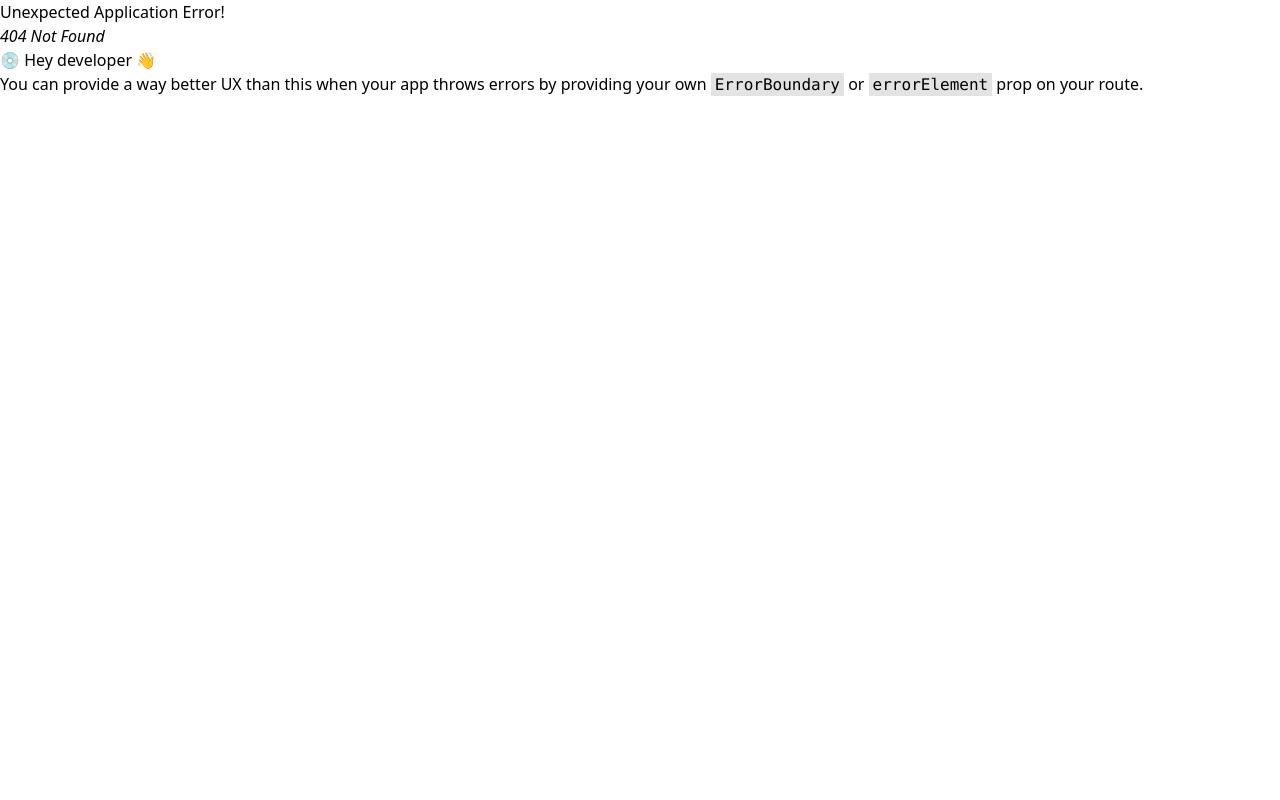
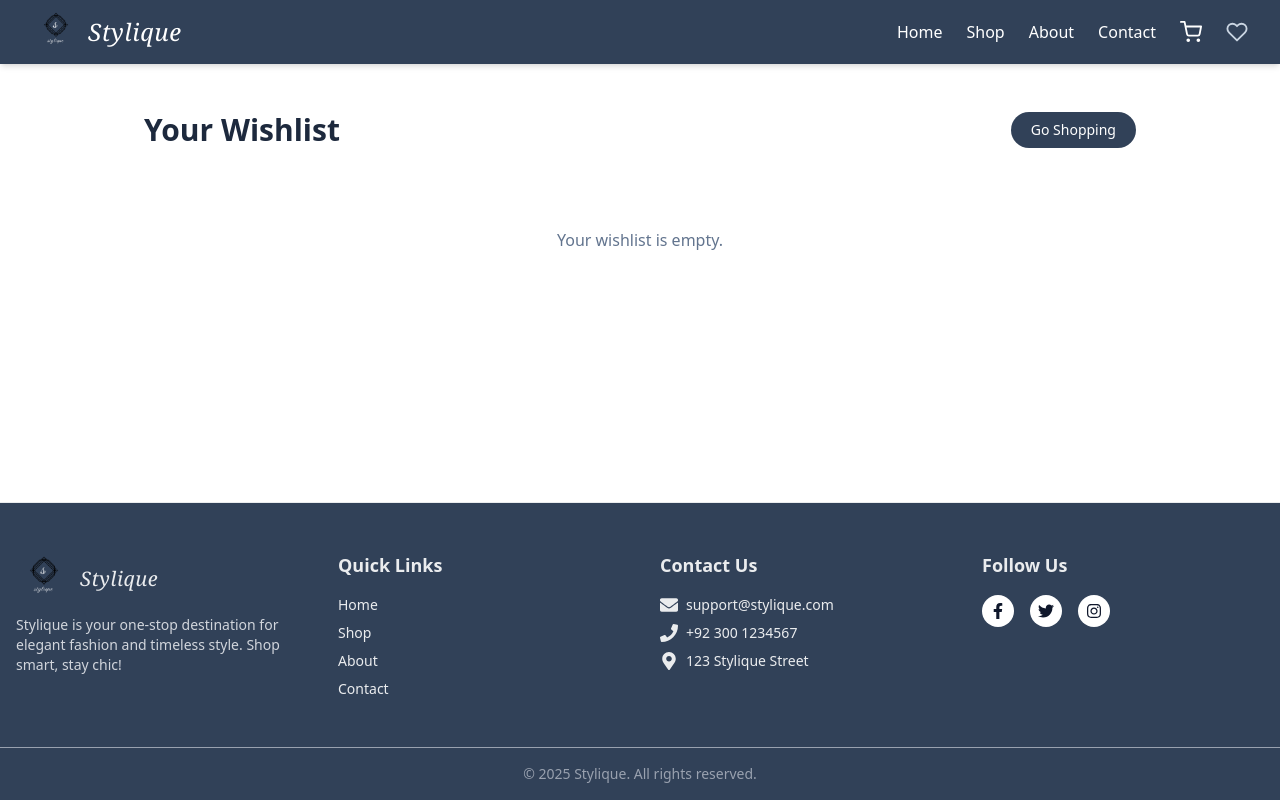
Before and after one commit to Maryam-Amir00/Stylique_E-Commerce_Website, a React (Vite) app: page /wishlist in a window 1280 px wide. Before the commit this address had no page. Built offline with nearby package versions, Linux system fonts and the light colour scheme.

Commit message:
Add Wishlist functionality by creating WishlistContext for state management; implement Wishlist page for viewing saved items; update ProductCard and ProductPage components to support adding/removing items from the wishlist; enhance Navbar with wishlist link and item count display.

```diff
--- a/src/Components/Navbar.jsx
+++ b/src/Components/Navbar.jsx
@@ -5,6 +5,9 @@ import { useLocation } from 'react-router-dom';
 import { FiShoppingCart, FiX, FiMenu } from 'react-icons/fi';
 import { useCart } from '../context/CartContext';
 import { Link } from 'react-router-dom';
+import { FiHeart } from 'react-icons/fi';
+import { useWishlist } from '../context/WishlistContext';
+
 
 
 const Navbar = () => {
@@ -13,9 +16,8 @@ const Navbar = () => {
   const [activeSection, setActiveSection] = useState('home');
   const { cart } = useCart();
   const totalItems = Array.isArray(cart) ? cart.length : 0;
-
-
-
+  const { wishlist } = useWishlist();
+  const totalWishlistItems = wishlist.length;
 
 
   const menuItems = [
@@ -106,6 +108,15 @@ const Navbar = () => {
                 </span>
               )}
             </Link>
+            <Link to="/wishlist" className={`relative ${location.pathname === '/wishlist' ? 'text-slate-300' : ''}`}>
+                <FiHeart size={22} className="cursor-pointer hover:text-slate-400 transition duration-300" />
+                {totalWishlistItems > 0 && (
+                  <span className="absolute -top-2 -right-2 bg-pink-500 text-white text-xs w-5 h-5 rounded-full flex items-center justify-center">
+                    {totalWishlistItems}
+                  </span>
+                )}
+              </Link>
+
 
           </div>
 
@@ -141,18 +152,26 @@ const Navbar = () => {
               {item.name}
             </NavLink>
           ))}
-          <div className="pt-3 border-t border-slate-600 flex">
-          <Link to="/cart" className={`relative ${location.pathname === '/cart' ? 'text-slate-300' : ''}`}>
+          <div className="pt-4 border-t border-slate-600 flex  gap-6 relative">
+            <Link to="/cart" className={`relative ${location.pathname === '/cart' ? 'text-slate-300' : ''}`}>
               <FiShoppingCart className="hover:text-slate-400" size={22} />
               {totalItems > 0 && (
-                <span className="absolute -top-1 left-4 bg-red-500 text-white text-xs w-5 h-5 rounded-full flex items-center justify-center">
+                <span className="absolute -top-2 -right-3 bg-red-500 text-white text-xs w-5 h-5 rounded-full flex items-center justify-center">
                   {totalItems}
                 </span>
               )}
             </Link>
 
+            <Link to="/wishlist" className={`relative ${location.pathname === '/wishlist' ? 'text-slate-300' : ''}`}>
+              <FiHeart size={22} className="cursor-pointer hover:text-slate-400 transition duration-300" />
+              {totalWishlistItems > 0 && (
+                <span className="absolute -top-2 -right-2 bg-pink-500 text-white text-xs w-5 h-5 rounded-full flex items-center justify-center">
+                  {totalWishlistItems}
+                </span>
+              )}
+            </Link>
+          </div>
 
-          </div>
         </div>
       )}
     </header>
--- a/src/Components/ProductCard.jsx
+++ b/src/Components/ProductCard.jsx
@@ -2,6 +2,8 @@ import React from 'react';
 import { Link } from 'react-router-dom';
 import { FiHeart } from 'react-icons/fi';
 import { useCart } from '../context/CartContext';
+import { useWishlist } from '../context/WishlistContext';
+
 
 
 const ProductCard = ({ product }) => {
@@ -12,6 +14,19 @@ const ProductCard = ({ product }) => {
     e.preventDefault();
     addToCart(product);
   };
+
+  const { wishlist, addToWishlist, removeFromWishlist } = useWishlist();
+  const isInWishlist = wishlist.some(item => item.id === product.id);
+
+  const toggleWishlist = (e) => {
+    e.preventDefault();
+    if (isInWishlist) {
+      removeFromWishlist(product.id);
+    } else {
+      addToWishlist(product);
+    }
+  };
+
 
 
   return (
@@ -45,9 +60,14 @@ const ProductCard = ({ product }) => {
           <button onClick={handleAddToCart} className="flex-1 bg-slate-700 text-white py-2 rounded-full text-sm font-semibold hover:bg-slate-600 transition">
             Add to Cart
           </button>
-          <button className="ml-3 text-gray-500 hover:text-red-500 transition">
-            <FiHeart className="text-xl" />
+          <button
+            onClick={toggleWishlist}
+            className="ml-3 transition text-xl"
+            title={isInWishlist ? "Remove from Wishlist" : "Add to Wishlist"}
+          >
+            <FiHeart className={isInWishlist ? "text-red-500" : "text-gray-400 hover:text-red-500"} />
           </button>
+
         </div>
       </div>
     </Link>
--- a/src/Pages/ProductPage.jsx
+++ b/src/Pages/ProductPage.jsx
@@ -2,10 +2,16 @@ import React, { useState } from 'react';
 import { useLoaderData, Link } from 'react-router-dom';
 import { FiHeart } from 'react-icons/fi';
 import { useCart } from '../context/CartContext';
+import { useWishlist } from '../context/WishlistContext';
+
 
 const ProductPage = () => {
   const product = useLoaderData();
   const { addToCart } = useCart();
+  const { wishlist, addToWishlist, removeFromWishlist } = useWishlist();
+  const isInWishlist = wishlist.some(item => item.id === product.id);
+
+
 
   const [quantity, setQuantity] = useState(1);
 
@@ -16,6 +22,11 @@ const ProductPage = () => {
   const handleAddToCart = () => {
     addToCart({ ...product, quantity });
   };
+
+
+const handleAddToWishlist = () => {
+  addToWishlist(product);
+};
 
   return (
     <section className="max-w-7xl mx-auto px-4 py-12">
@@ -95,9 +106,19 @@ const ProductPage = () => {
             </button>
 
             {/* Wishlist */}
-            <button className="p-3 rounded-full border border-slate-300 hover:bg-slate-100 transition">
-              <FiHeart className="text-xl text-slate-700" />
+            <button
+              onClick={() =>
+                isInWishlist
+                  ? removeFromWishlist(product.id)
+                  : addToWishlist(product)
+              }
+              className="p-3 rounded-full border border-slate-300 hover:bg-slate-100 transition"
+              title={isInWishlist ? "Remove from Wishlist" : "Add to Wishlist"}
+            >
+              <FiHeart className={`text-xl transition ${isInWishlist ? 'text-red-500' : 'text-slate-700'}`} />
             </button>
+
+
           </div>
         </div>
       </div>
--- /dev/null
+++ b/src/Pages/Wishlist.jsx
@@ -0,0 +1,53 @@
+import React from 'react';
+import { useWishlist } from '../context/WishlistContext';
+import { Link } from 'react-router-dom';
+
+const Wishlist = () => {
+  const { wishlist, removeFromWishlist } = useWishlist();
+
+  return (
+    <section className="max-w-5xl mx-auto px-4 py-12">
+      <div className="flex justify-between items-center mb-8">
+        <h1 className="text-3xl font-extrabold text-slate-800">Your Wishlist</h1>
+
+
+        <Link to="/#shop" className="bg-slate-700 text-white px-5 py-2 rounded-full text-sm hover:bg-slate-600 transition">
+          Go Shopping
+        </Link>
+      </div>
+
+
+      {wishlist.length === 0 ? (
+        <div className="text-center text-slate-500 py-12">
+          <p>Your wishlist is empty.</p>
+        </div>
+      ) : (
+        <ul className="grid md:grid-cols-2 gap-6">
+          {wishlist.map((item) => (
+            <li key={item.id} className="bg-white p-4 shadow rounded-xl hover:shadow-lg transition">
+
+              {/* ✅ Wrap image/title in Link */}
+              <Link to={`/product/${item.id}`} className="block cursor-pointer">
+                <img src={item.image} alt={item.title} className="h-32 object-contain mb-4 mx-auto" />
+                <h2 className="text-lg font-semibold text-center">{item.title}</h2>
+                <p className="text-sm text-slate-600 text-center">${item.price}</p>
+              </Link>
+
+
+              <div className="text-center mt-3">
+                <button
+                  onClick={() => removeFromWishlist(item.id)}
+                  className="text-red-500 text-sm hover:underline"
+                >
+                  Remove
+                </button>
+              </div>
+            </li>
+          ))}
+        </ul>
+      )}
+    </section>
+  );
+};
+
+export default Wishlist;
--- /dev/null
+++ b/src/context/WishlistContext.jsx
@@ -0,0 +1,32 @@
+import { createContext, useContext, useEffect, useState } from 'react';
+
+const WishlistContext = createContext();
+
+export const useWishlist = () => useContext(WishlistContext);
+
+export const WishlistProvider = ({ children }) => {
+  const [wishlist, setWishlist] = useState(() => {
+    const stored = localStorage.getItem('wishlist');
+    return stored ? JSON.parse(stored) : [];
+  });
+
+  useEffect(() => {
+    localStorage.setItem('wishlist', JSON.stringify(wishlist));
+  }, [wishlist]);
+
+  const addToWishlist = (product) => {
+    if (!wishlist.find(item => item.id === product.id)) {
+      setWishlist(prev => [...prev, product]);
+    }
+  };
+
+  const removeFromWishlist = (id) => {
+    setWishlist(prev => prev.filter(item => item.id !== id));
+  };
+
+  return (
+    <WishlistContext.Provider value={{ wishlist, addToWishlist, removeFromWishlist }}>
+      {children}
+    </WishlistContext.Provider>
+  );
+};
--- a/src/main.jsx
+++ b/src/main.jsx
@@ -11,7 +11,10 @@ import ProductPage from './Pages/ProductPage.jsx'
 import { shopLoader } from './utils/shopLoader.js'
 import { productLoader } from './utils/ProductLoader.js'
 import { CartProvider } from './context/CartContext.jsx'
+import { WishlistProvider } from './context/WishlistContext.jsx'
+import Wishlist from './Pages/Wishlist.jsx'
 import Cart from './Pages/Cart.jsx'
+
 
 
 const router = createBrowserRouter(
@@ -23,6 +26,7 @@ const router = createBrowserRouter(
       <Route path='contact' element = {<Contact />} />
       <Route path='product/:id' element = {<ProductPage />} loader={productLoader}/>
       <Route path='cart' element={<Cart />} />
+      <Route path='wishlist' element={<Wishlist />} />
     </Route>
   )
 )
@@ -30,7 +34,9 @@ const router = createBrowserRouter(
 createRoot(document.getElementById('root')).render(
   <StrictMode>
     <CartProvider>
-      <RouterProvider router={router} />
+    <WishlistProvider>
+        <RouterProvider router={router} />
+    </WishlistProvider>
     </CartProvider>
   </StrictMode>
 )
```
Also changed, not shown: src/context/AuthContext.jsx (added).
